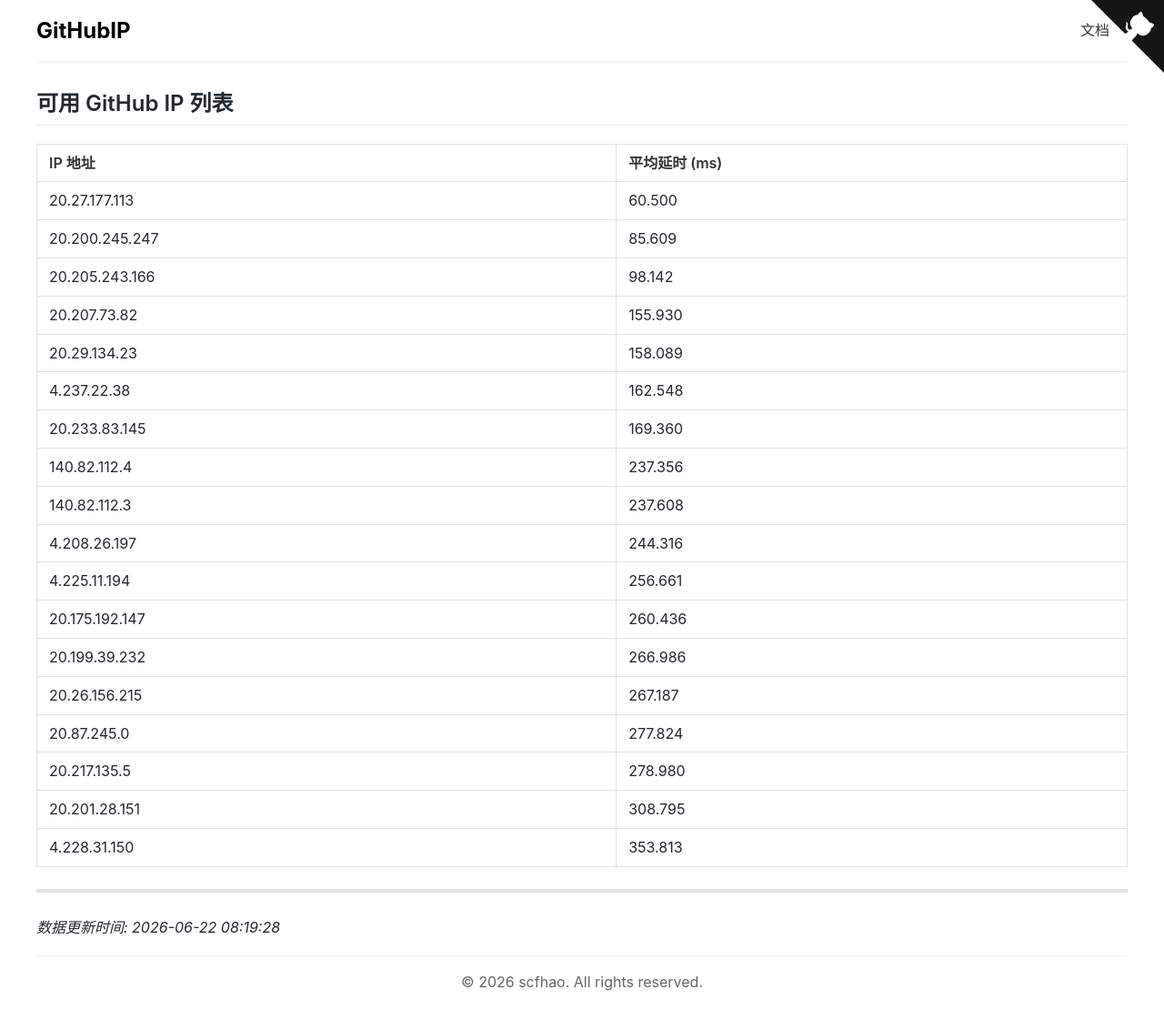
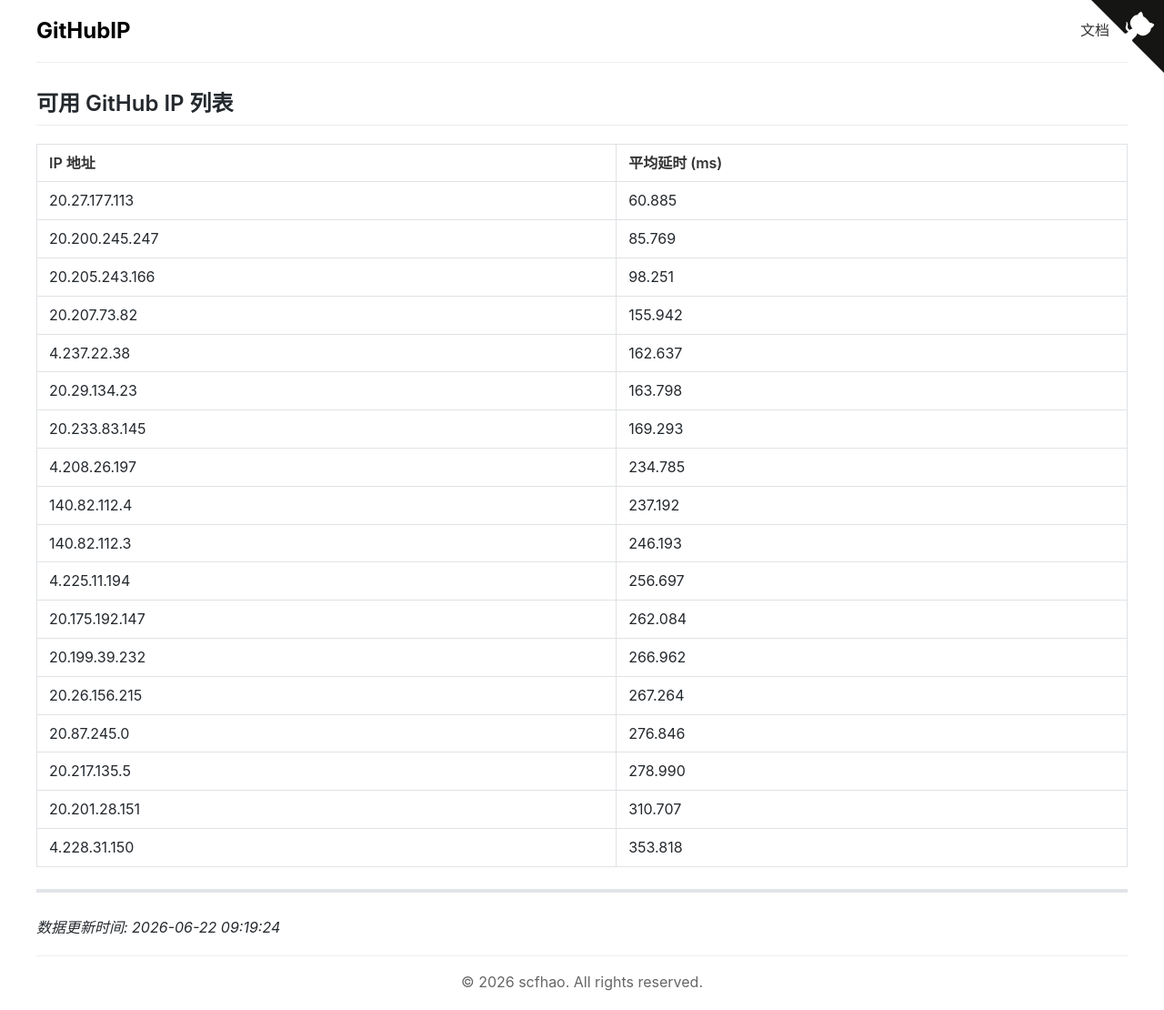
Before and after one commit to scfhao/GitHubIP, a Jekyll site: the page built from index.md, in a window 1280 px wide. Shown: the whole page at 91% size. Built offline with Jekyll 4.4.1, drawn with Linux system fonts in a browser that asks for light colours.

Commit message:
自动脚本执行 - 2026-06-22 09:19:24

```diff
--- a/index.md
+++ b/index.md
@@ -1,32 +1,32 @@
 ---
 layout: home
 title: GitHub IP 列表
-date: 2026-06-22 08:19:28
+date: 2026-06-22 09:19:24
 ---
 
 ## 可用 GitHub IP 列表
 
 | IP 地址 | 平均延时 (ms) |
 |---------|--------------|
-| 20.27.177.113 | 60.500 |
-| 20.200.245.247 | 85.609 |
-| 20.205.243.166 | 98.142 |
-| 20.207.73.82 | 155.930 |
-| 20.29.134.23 | 158.089 |
-| 4.237.22.38 | 162.548 |
-| 20.233.83.145 | 169.360 |
-| 140.82.112.4 | 237.356 |
-| 140.82.112.3 | 237.608 |
-| 4.208.26.197 | 244.316 |
-| 4.225.11.194 | 256.661 |
-| 20.175.192.147 | 260.436 |
-| 20.199.39.232 | 266.986 |
-| 20.26.156.215 | 267.187 |
-| 20.87.245.0 | 277.824 |
-| 20.217.135.5 | 278.980 |
-| 20.201.28.151 | 308.795 |
-| 4.228.31.150 | 353.813 |
+| 20.27.177.113 | 60.885 |
+| 20.200.245.247 | 85.769 |
+| 20.205.243.166 | 98.251 |
+| 20.207.73.82 | 155.942 |
+| 4.237.22.38 | 162.637 |
+| 20.29.134.23 | 163.798 |
+| 20.233.83.145 | 169.293 |
+| 4.208.26.197 | 234.785 |
+| 140.82.112.4 | 237.192 |
+| 140.82.112.3 | 246.193 |
+| 4.225.11.194 | 256.697 |
+| 20.175.192.147 | 262.084 |
+| 20.199.39.232 | 266.962 |
+| 20.26.156.215 | 267.264 |
+| 20.87.245.0 | 276.846 |
+| 20.217.135.5 | 278.990 |
+| 20.201.28.151 | 310.707 |
+| 4.228.31.150 | 353.818 |
 
 ---
 
-*数据更新时间: 2026-06-22 08:19:28*
+*数据更新时间: 2026-06-22 09:19:24*
```
